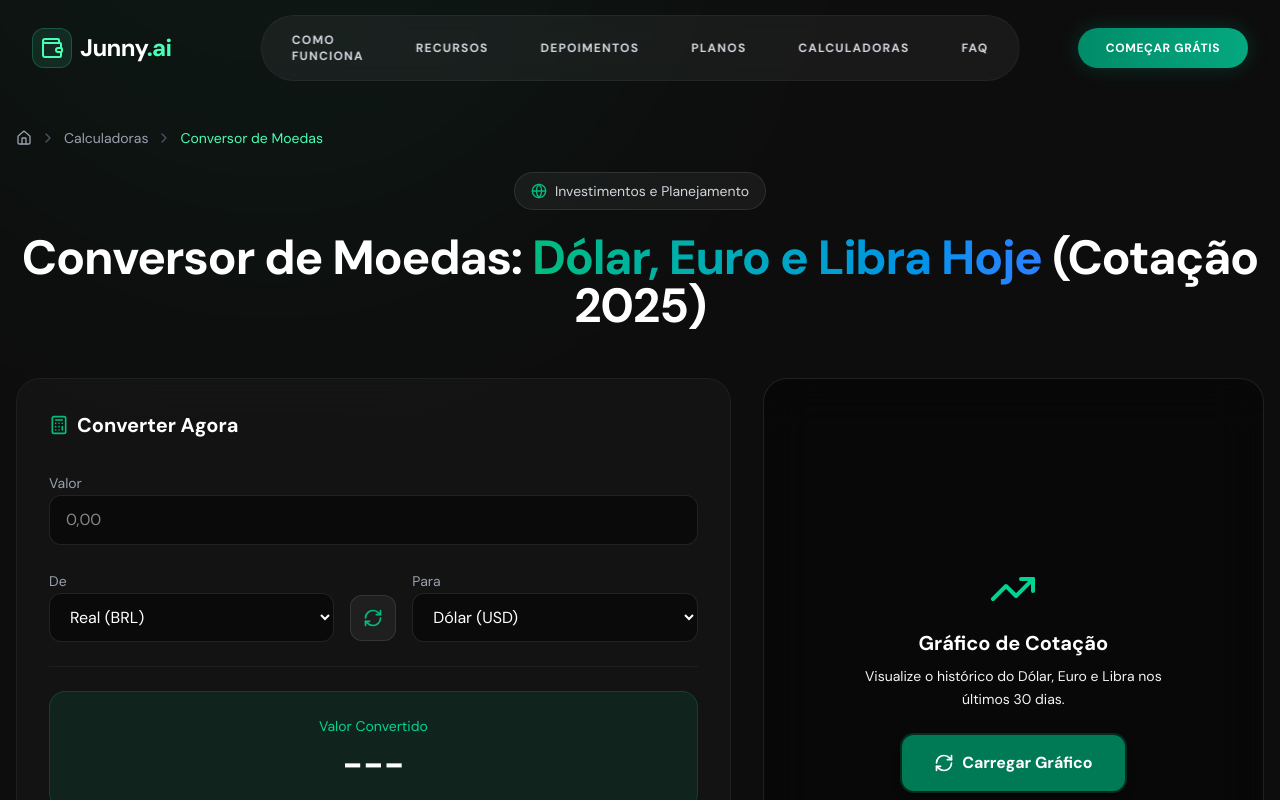
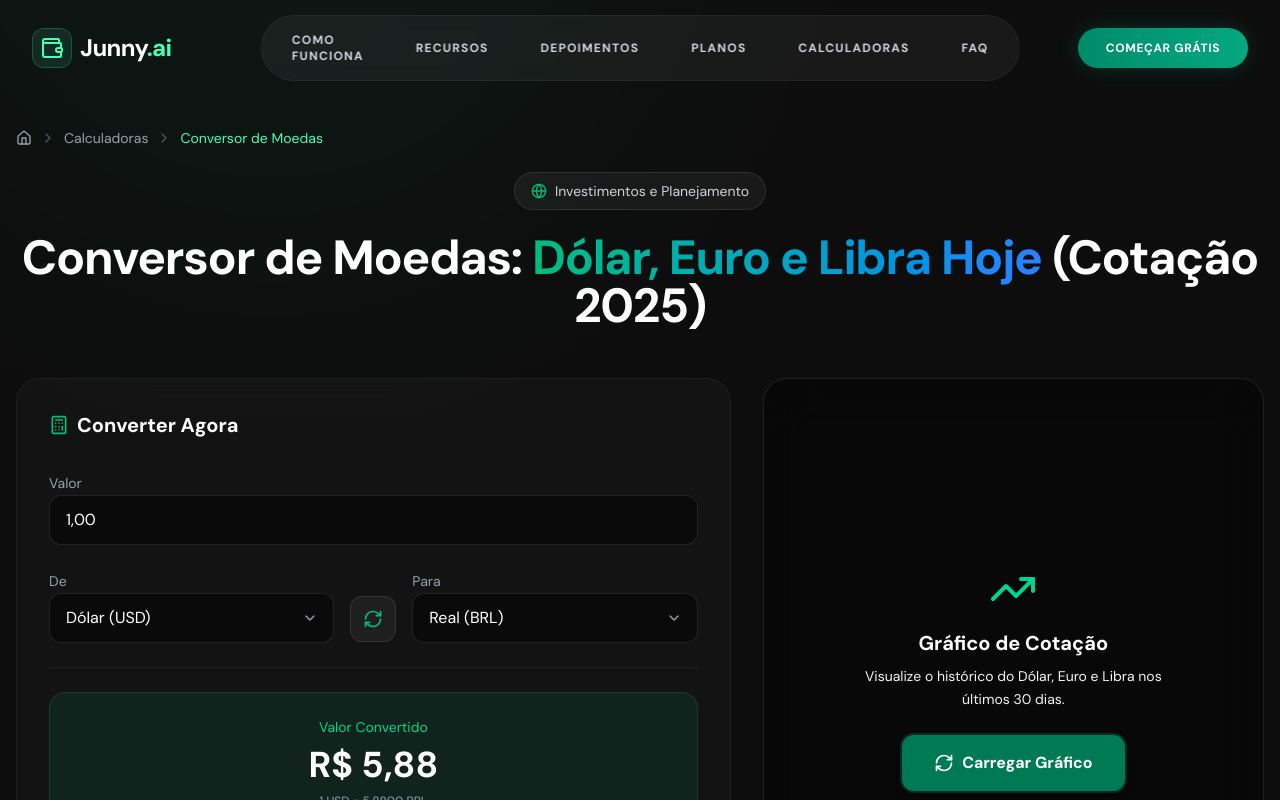
Before and after one commit to lucasgomesc1993/Site-App-Financeiro, a React (Vite) app: page /calculadoras/conversor-moedas in a window 1280 px wide. Shown: the top 800 px of the page. Built offline with nearby package versions, Linux system fonts and the light colour scheme.

Commit message:
fix(ux): set default currency to USD->BRL, init value 1.00, and standard dropdown arrow

```diff
--- a/components/tools/CurrencyConverterPage.tsx
+++ b/components/tools/CurrencyConverterPage.tsx
@@ -1,5 +1,5 @@
 import React, { useState, useEffect, Suspense, lazy, useRef } from 'react';
-import { Globe, Calculator, RefreshCw, Info, TrendingUp, DollarSign, CreditCard, AlertCircle } from 'lucide-react';
+import { Globe, Calculator, RefreshCw, Info, TrendingUp, DollarSign, CreditCard, AlertCircle, ChevronDown } from 'lucide-react';
 import { Link } from 'react-router-dom';
 import { SEO } from '../SEO';
 
@@ -48,9 +48,9 @@ function useOnScreen(ref: React.RefObject<HTMLElement>) {
 const CurrencyChart = lazy(() => import('./CurrencyChart'));
 
 export function CurrencyConverterPage() {
-    const [amount, setAmount] = useState('');
-    const [fromCurrency, setFromCurrency] = useState('BRL');
-    const [toCurrency, setToCurrency] = useState('USD');
+    const [amount, setAmount] = useState('1,00');
+    const [fromCurrency, setFromCurrency] = useState('USD');
+    const [toCurrency, setToCurrency] = useState('BRL');
     const [result, setResult] = useState<number | null>(null);
     const [rate, setRate] = useState<number | null>(null);
 
@@ -207,17 +207,20 @@ export function CurrencyConverterPage() {
                                 <div className="grid grid-cols-[1fr_auto_1fr] gap-4 items-end">
                                     <div className="space-y-2">
                                         <label htmlFor="fromCurrency" className="text-sm text-gray-400">De</label>
+                                        <div className="relative">
                                             <select
                                                 id="fromCurrency"
                                                 value={fromCurrency}
                                                 onChange={(e) => setFromCurrency(e.target.value)}
-                                            className="w-full bg-[#0a0a0a] border border-white/10 rounded-xl py-3 px-4 text-white focus:outline-none focus:border-emerald-500/50 transition-all"
+                                                className="w-full bg-[#0a0a0a] border border-white/10 rounded-xl py-3 pl-4 pr-10 text-white focus:outline-none focus:border-emerald-500/50 transition-all appearance-none cursor-pointer"
                                             >
                                                 <option value="BRL">Real (BRL)</option>
                                                 <option value="USD">Dólar (USD)</option>
                                                 <option value="EUR">Euro (EUR)</option>
                                                 <option value="GBP">Libra (GBP)</option>
                                             </select>
+                                            <ChevronDown className="absolute right-4 top-1/2 -translate-y-1/2 w-4 h-4 text-gray-400 pointer-events-none" />
+                                        </div>
                                     </div>
 
                                     <button
@@ -230,17 +233,20 @@ export function CurrencyConverterPage() {
 
                                     <div className="space-y-2">
                                         <label htmlFor="toCurrency" className="text-sm text-gray-400">Para</label>
+                                        <div className="relative">
                                             <select
                                                 id="toCurrency"
                                                 value={toCurrency}
                                                 onChange={(e) => setToCurrency(e.target.value)}
-                                            className="w-full bg-[#0a0a0a] border border-white/10 rounded-xl py-3 px-4 text-white focus:outline-none focus:border-emerald-500/50 transition-all"
+                                                className="w-full bg-[#0a0a0a] border border-white/10 rounded-xl py-3 pl-4 pr-10 text-white focus:outline-none focus:border-emerald-500/50 transition-all appearance-none cursor-pointer"
                                             >
                                                 <option value="BRL">Real (BRL)</option>
                                                 <option value="USD">Dólar (USD)</option>
                                                 <option value="EUR">Euro (EUR)</option>
                                                 <option value="GBP">Libra (GBP)</option>
                                             </select>
+                                            <ChevronDown className="absolute right-4 top-1/2 -translate-y-1/2 w-4 h-4 text-gray-400 pointer-events-none" />
+                                        </div>
                                     </div>
                                 </div>
 
```
Lines whose indentation alone changed are shown as unchanged.
